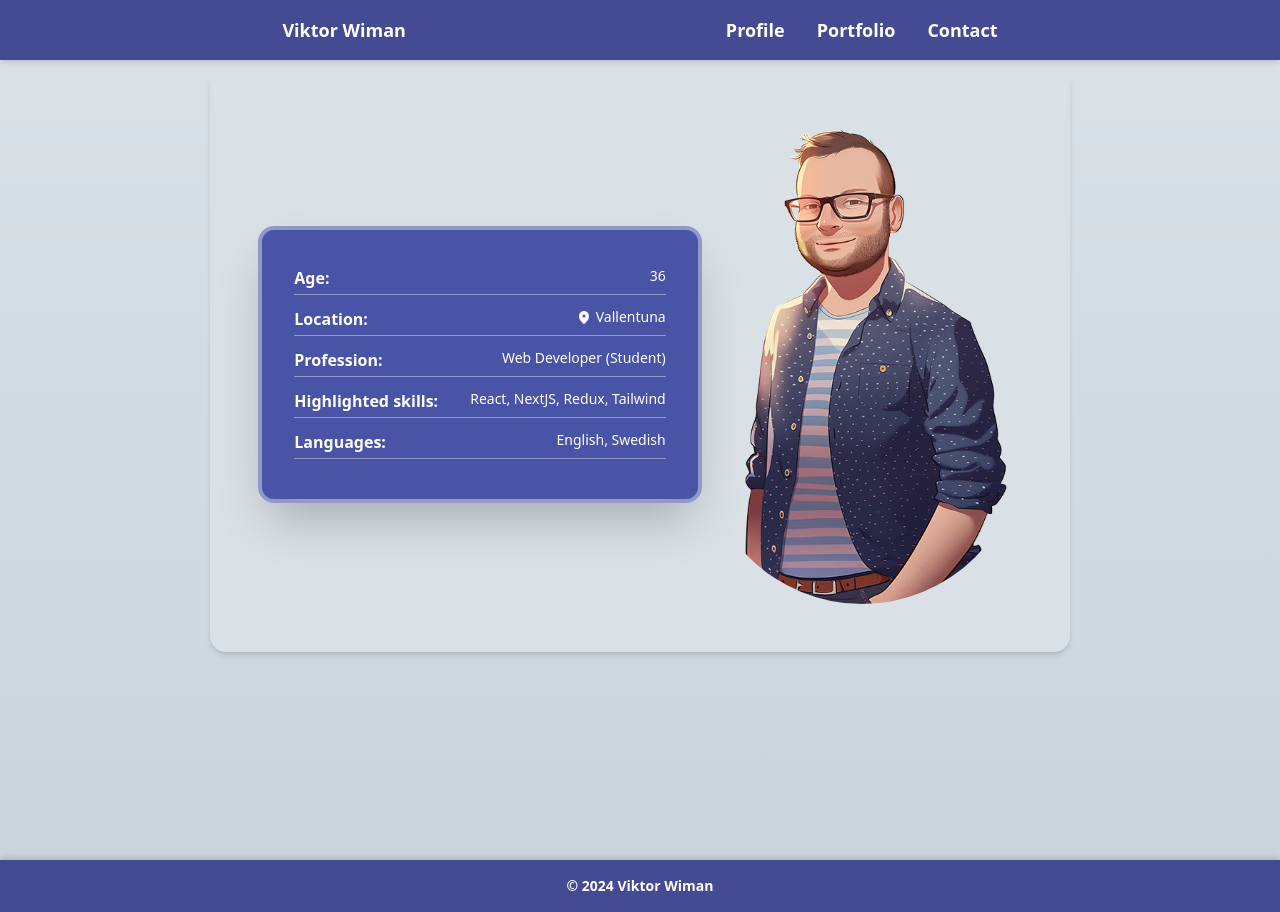
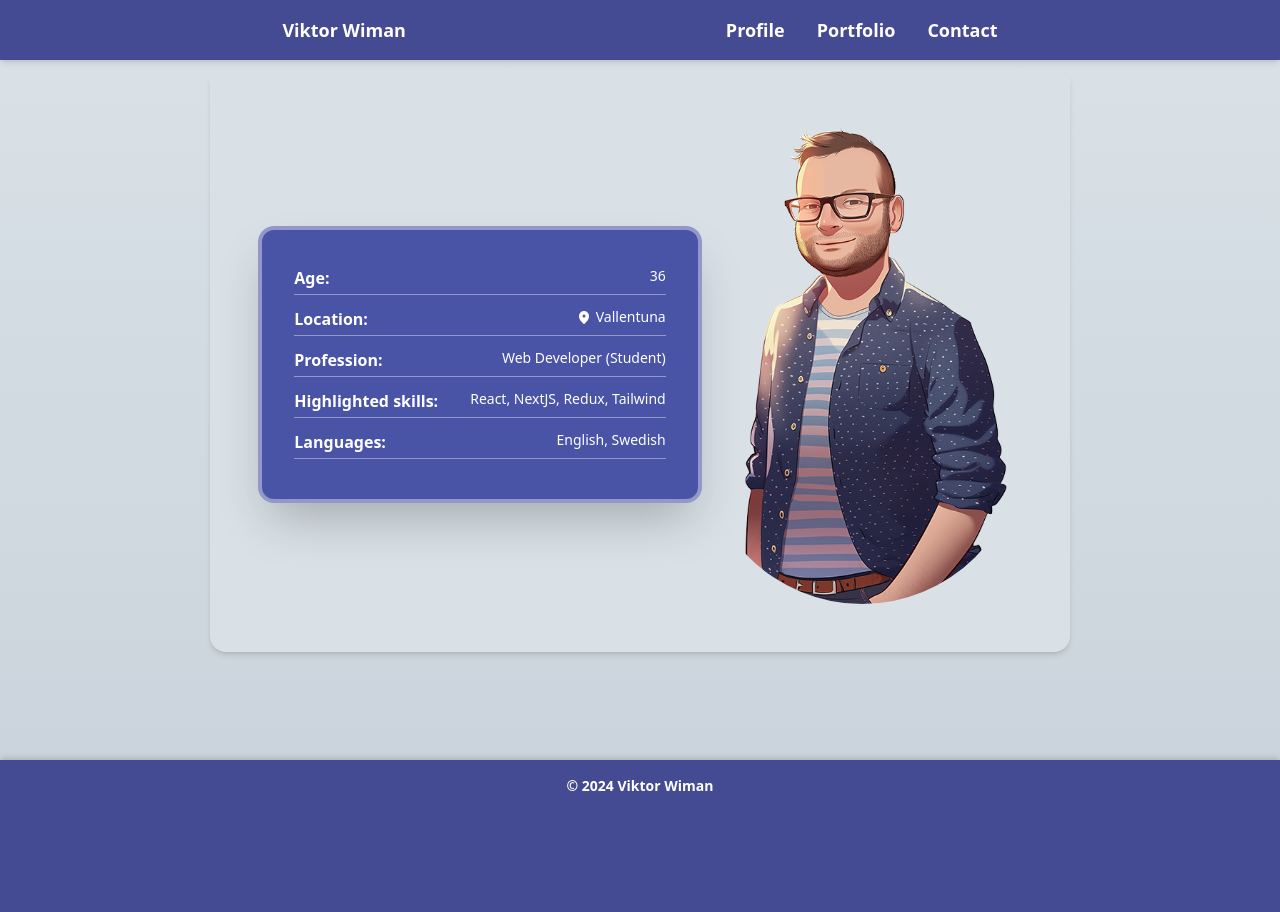
Before and after one commit to VWiman/portfolio-2024-01, a Next.js app: page / in a window 1280 px wide. After the commit the page ends 812 px from the top, so only its background shows below. Built offline with nearby package versions, Linux system fonts and the light colour scheme.

Commit message:
Fixed footer visability

```diff
--- a/style/globals.css
+++ b/style/globals.css
@@ -31,7 +31,7 @@
 }
 
 .main {
-    @apply flex-col min-w-full bg-gradient-to-b from-alure-100 to-alure-200 items-center gap-12 py-4 h-screen
+    @apply flex-col min-w-full bg-gradient-to-b from-alure-100 to-alure-200 items-center gap-12 py-4 md:min-h-[700px] 2xl:min-h-[1000px]
 }
 
 .footer {
```
